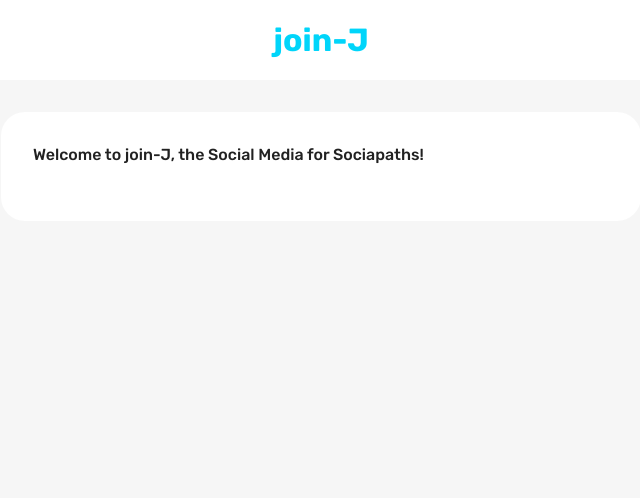
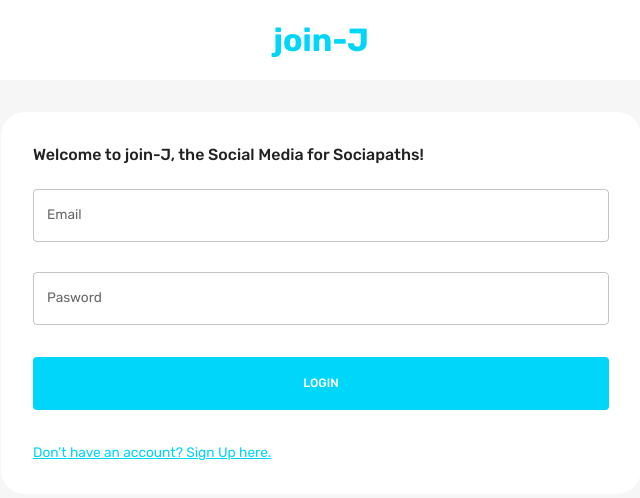
Before and after one commit to KazimAkyol/social_media, a React (Create React App) app in the folder client/: page / in a window 1280 px wide. Shown: the top 498 px of the page, without its empty margins (319-959 px from the left). Built offline with nearby package versions, Linux system fonts and the light colour scheme.

Commit message:
last changes Form.jsx

```diff
--- a/client/src/scenes/loginPage/Form.jsx
+++ b/client/src/scenes/loginPage/Form.jsx
@@ -55,6 +55,50 @@ const Form = () => {
     const isLogin = pageType === "login";
     const isRegister = pageType === "register";
 
+    const register = async (values, onSubmitProps) => {
+        // this allows us to send the form data to the server
+        const formData = new FormData();
+        for (let value in values) {
+            formData.append(value, values[value]);
+        }
+        formData.append("picturePath", values.picture.name);
+
+        const savedUserResponse = await fetch(
+            "http://localhost:3001/auth/register",
+            {
+                method: "POST",
+                body: formData,
+            }
+        );
+        const savedUser = await savedUserResponse.json();
+        onSubmitProps.resetForm();
+
+        if (savedUser) {
+            setPageType("login");
+        }
+    };
+
+    const login = async (values, onSubmitProps) => {
+        const loggedInResponse = await fetch("http://localhost:3001/auth/login",
+            {
+                method: "POST",
+                headers: { "Content-Type": "application/json" },
+                body: JSON.stringify(values),
+            }
+        );
+        const loggedIn = await loggedInResponse.json();
+        onSubmitProps.resetForm();
+        if (loggedIn) {
+            dispatch(
+                setLogin({
+                    user: loggedIn.user,
+                    token: loggedIn.token,
+                })
+            );
+            navigate("/home");
+        }
+    };
+
     const handleFormSubmit = async (validateYupSchema, onSubmitProps) => {
         if (isLogin) await login(values, onSubmitProps);
         if (isRegister) await register(values, onSubmitProps);
@@ -85,12 +129,147 @@ const Form = () => {
                             "& > div": { gridColumn: isNonMobile ? undefined : "span 4" },
                         }}
                     >
+                        {isRegister && (
+                            <>
+                                <TextField
+                                    label="First Name"
+                                    onBlur={handleBlur}
+                                    onChange={handleChange}
+                                    value={values.firstName}
+                                    name="firstName"
+                                    error={Boolean(touched.firstName) && Boolean(errors.firstName)}
+                                    helperText={touched.firstName && errors.firstName}
+                                    sx={{ gridColumn: "span 2" }}
+                                />
+                                <TextField
+                                    label="Last Name"
+                                    onBlur={handleBlur}
+                                    onChange={handleChange}
+                                    value={values.lastName}
+                                    name="lastName"
+                                    error={Boolean(touched.lastName) && Boolean(errors.lastName)}
+                                    helperText={touched.lastName && errors.lastName}
+                                    sx={{ gridColumn: "span 2" }}
+                                />
+                                <TextField
+                                    label="Location"
+                                    onBlur={handleBlur}
+                                    onChange={handleChange}
+                                    value={values.location}
+                                    name="location"
+                                    error={Boolean(touched.location) && Boolean(errors.location)}
+                                    helperText={touched.location && errors.location}
+                                    sx={{ gridColumn: "span 2" }}
+                                />
+                                <TextField
+                                    label="Occupation"
+                                    onBlur={handleBlur}
+                                    onChange={handleChange}
+                                    value={values.occupation}
+                                    name="location"
+                                    error={Boolean(touched.occupation) && Boolean(errors.occupation)}
+                                    helperText={touched.occupation && errors.occupation}
+                                    sx={{ gridColumn: "span 2" }}
+                                />
+                                <Box
+                                    gridColumn="span 4"
+                                    border={`1px solid ${palette.neutral.medium}`}
+                                    borderRadius="5px"
+                                    p="1rem"
+                                >
+                                    <Dropzone
+                                        acceptedFiles=".jpg, .jpeg, .png"
+                                        multiple={false}
+                                        onDrop={(acceptedFiles) => setFieldValue("picture", acceptedFiles[0])
+                                        }
+                                    >
+                                        {({ getRootProps, getInputProps }) => (
+                                            <Box
+                                                {...getRootProps()}
+                                                border={`2px dashed ${palette.primary.main}`}
+                                                p="1rem"
+                                                sx={{ "&:hover": { cursor: "pointer" } }}
+                                            >
+                                                <input {...getInputProps()} />
+                                                {!values.picture ? (
+                                                    <p>Add Picture Here</p>
+                                                ) : (
+                                                    <FlexBetween>
+                                                        <Typography>
+                                                            {values.picture.name}
+                                                        </Typography>
+                                                        <EditOutlinedIcon />
+                                                    </FlexBetween>
+                                                )}
+                                            </Box>
+                                        )}
+                                    </Dropzone>
+                                </Box>
+                            </>
+                        )}
 
+                        <TextField
+                            label="Email"
+                            onBlur={handleBlur}
+                            onChange={handleChange}
+                            value={values.email}
+                            name="email"
+                            error={Boolean(touched.email) && Boolean(errors.email)}
+                            helperText={touched.email && errors.email}
+                            sx={{ gridColumn: "span 4" }}
+                        />
+                        <TextField
+                            label="Pasword"
+                            type="password"
+                            onBlur={handleBlur}
+                            onChange={handleChange}
+                            value={values.email}
+                            name="password"
+                            error={Boolean(touched.password) && Boolean(errors.password)}
+                            helperText={touched.password && errors.password}
+                            sx={{ gridColumn: "span 4" }}
+                        />
+                    </Box>
+
+                    {/* BUTTONS */}
+                    <Box>
+                        <Button
+                            fullWidth
+                            type="submit"
+                            sx={{
+                                m: "2rem 0",
+                                p: "1rem",
+                                backgroundColor: palette.primary.main,
+                                color: palette.background.alt,
+                                "&: hover": { color: palette.primary.light },
+                            }}
+                        >
+                            {isLogin ? "LOGIN" : "REGISTER"}
+                        </Button>
+                        <Typography
+                            onClick={() => {
+                                setPageType(isLogin ? "register" : "login");
+                                resetForm();
+                            }}
+                            sx={{
+                                textDecoration: "underline",
+                                color: palette.primary.main,
+                                "&:hover": {
+                                    cursor: "pointer",
+                                    color: palette.primary.light,
+                                },
+                            }}
+                        >
+                            {isLogin
+                                ? "Don't have an account? Sign Up here."
+                                : "Already have an account? Login here."
+                            }
+                        </Typography>
                     </Box>
                 </form>
             )}
         </Formik>
-    )
-}
+    );
+};
 
 export default Form;
```
